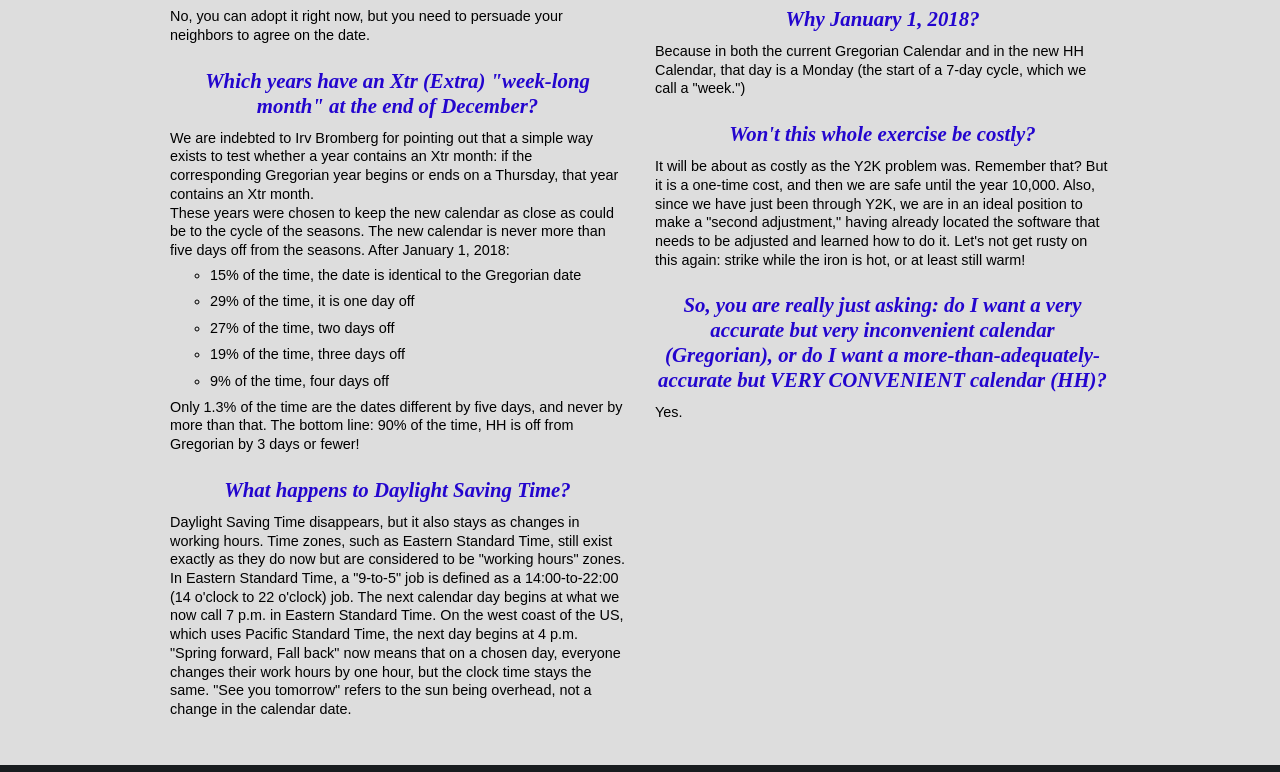
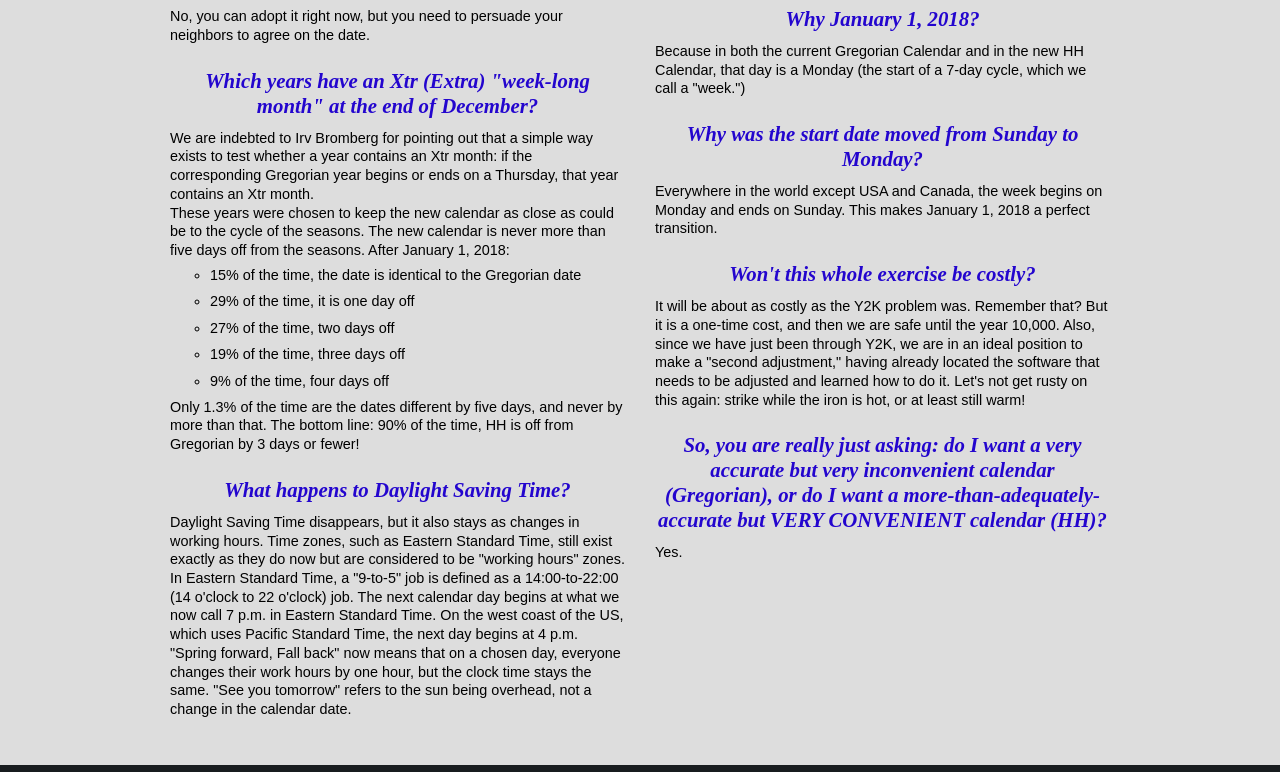
Before and after one commit to agking10/HHPC, a plain HTML site: page html/calendar.html in a window 1280 px wide. Shown: the part 1972-2744 px from the top of the page. Drawn offline with Linux system fonts and the light colour scheme.

Commit message:
added Q&A

```diff
--- a/html/calendar.html
+++ b/html/calendar.html
@@ -133,6 +133,11 @@
 								Because in both the current Gregorian Calendar and in the new HH Calendar, that day is a Monday (the start of a 7-day cycle, which we call a "week.")
 							</li>
 							<br>
+							<li class="question">Why was the start date moved from Sunday to Monday?</li>
+							<li class="answer">
+								Everywhere in the world except USA and Canada, the week begins on Monday and ends on Sunday. This makes January 1, 2018 a perfect transition.
+							</li>
+							<br>
 							<li class="question"> Won't this whole exercise be costly?</li>
 							<li class="answer">
 								It will be about as costly as the Y2K problem was. Remember that? But it is a one-time cost, and then we are safe until the year 10,000. Also, since we have just been through Y2K, we are in an ideal position to make a "second adjustment," having already located the software that needs to be adjusted and learned how to do it. Let's not get rusty on this again: strike while the iron is hot, or at least still warm!
```
